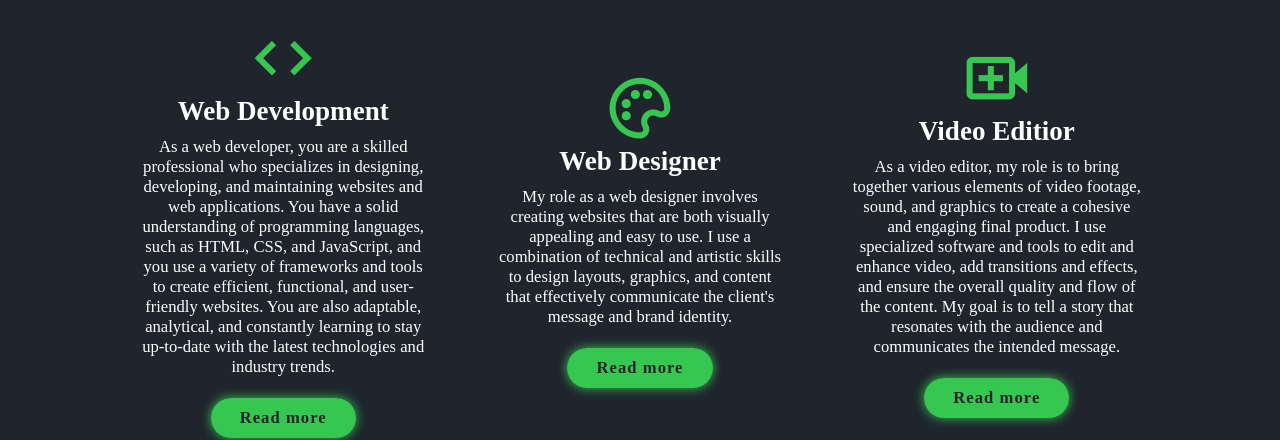
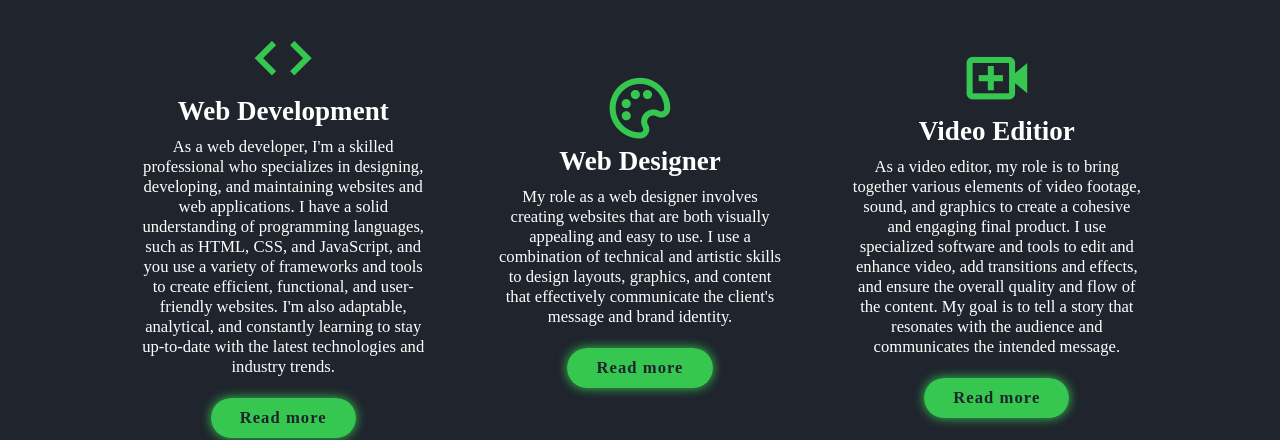
Before and after one commit to Ajay-308/Portfolio, a website: page index.html in a window 1280 px wide. Shown: the part 1820-2260 px from the top of the page. Drawn offline with nearby package versions, Linux system fonts and the light colour scheme.

Commit message:
Update index.html

```diff
--- a/index.html
+++ b/index.html
@@ -75,11 +75,11 @@
                 <i class='bx bx-code'></i>
                 <h3>Web Development</h3>
                 <p>
-                    As a web developer, you are a skilled professional who specializes in designing,
-                    developing, and maintaining websites and web applications. You have a solid
+                    As a web developer, I'm a skilled professional who specializes in designing,
+                    developing, and maintaining websites and web applications. I have a solid
                     understanding of programming languages, such as HTML, CSS, and JavaScript, and
                     you use a variety of frameworks and tools to create efficient, functional, and
-                    user-friendly websites. You are also adaptable, analytical, and constantly
+                    user-friendly websites. I'm also adaptable, analytical, and constantly
                     learning to stay up-to-date with the latest technologies and industry trends.
                 </p>
                 <a href="#" class="btn">Read more</a>
```
